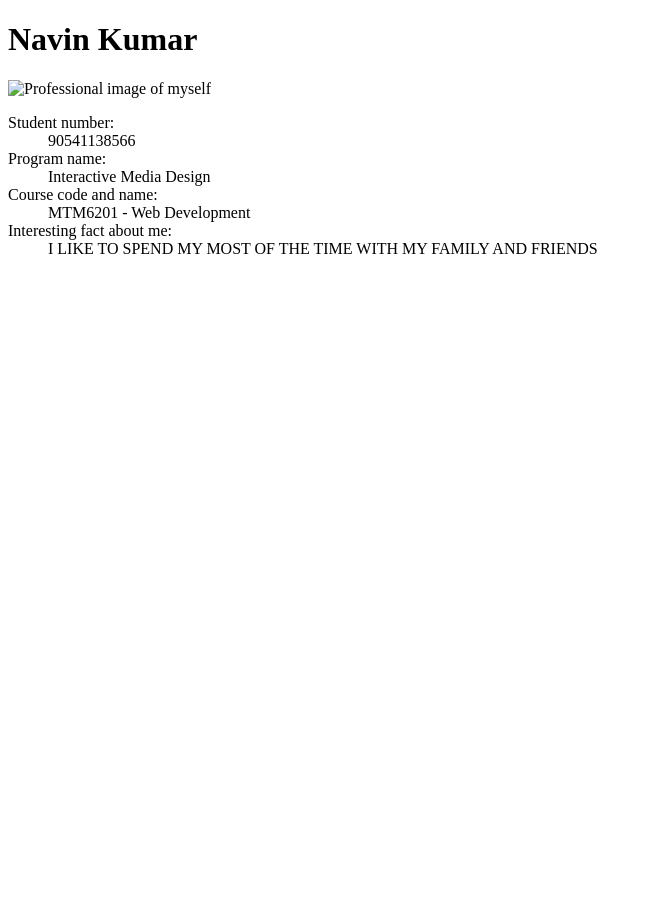
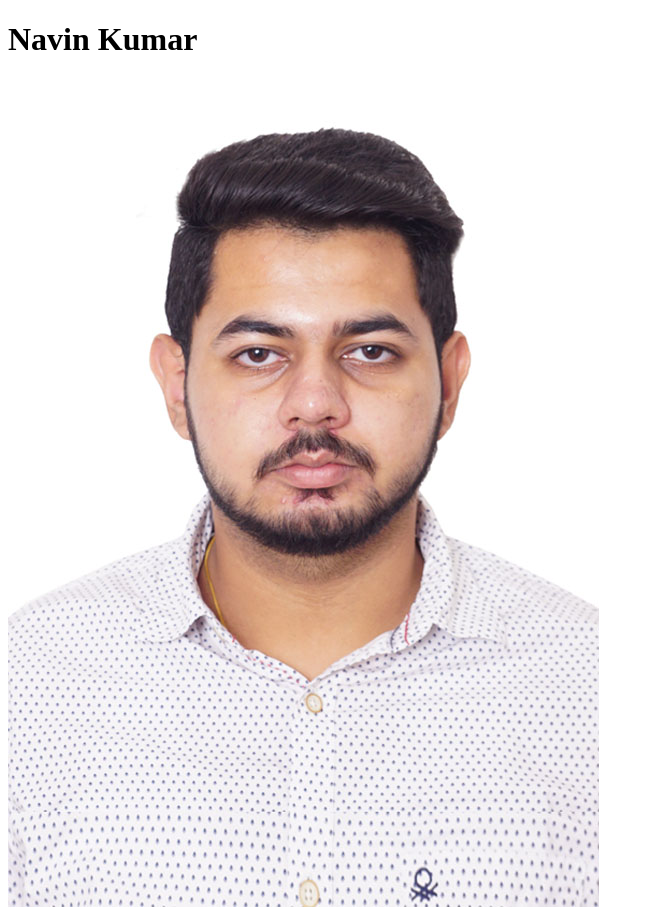
Before and after one commit to Navinkumar04/mtm6201-week1, a plain HTML site: page index.html in a window 1280 px wide. Shown: the top 907 px of the page, without its empty margins (0-654 px from the left). Before the commit the page ends 800 px from the top, so only its background shows below. Drawn offline with Linux system fonts and the light colour scheme.

Commit message:
Update index.html

```diff
--- a/index.html
+++ b/index.html
@@ -5,7 +5,7 @@
 </head>
 <body>
   <h1>Navin Kumar</h1>
-  <img src="image.jpg" alt="Professional image of myself">
+  <img src="https://github.com/Navinkumar04/mtm6201-week1/blob/main/Untitled-%20copy%2050X70.JPG" alt="Professional image of myself">
   <dl>
     <dt>Student number:</dt>
     <dd>90541138566</dd>
```
